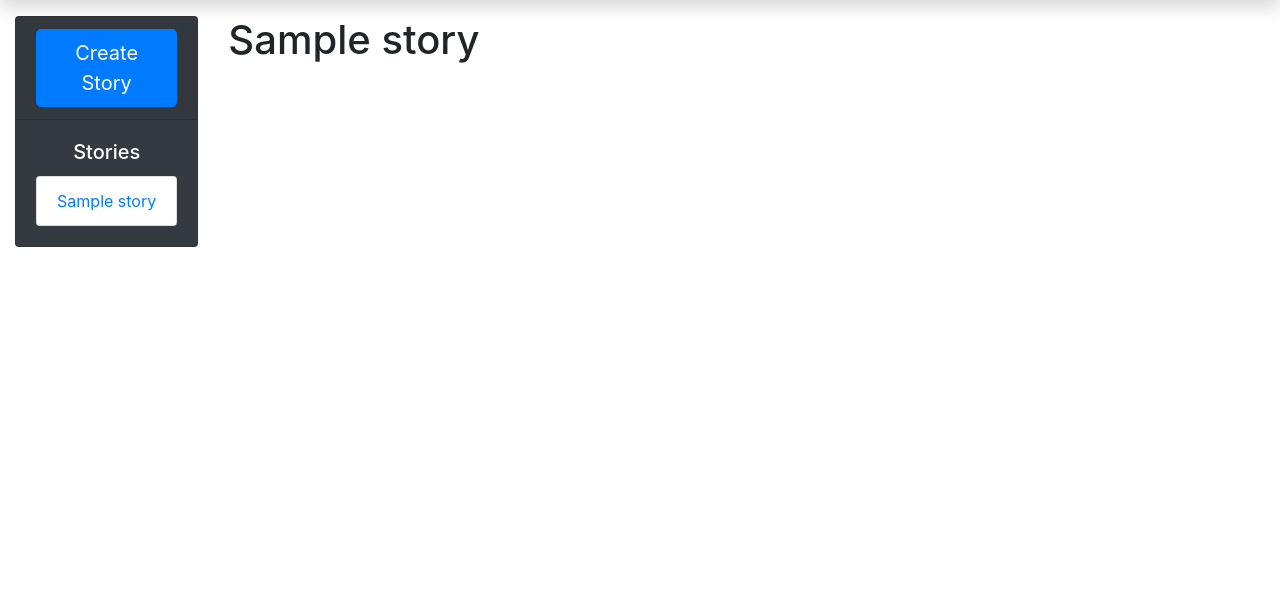
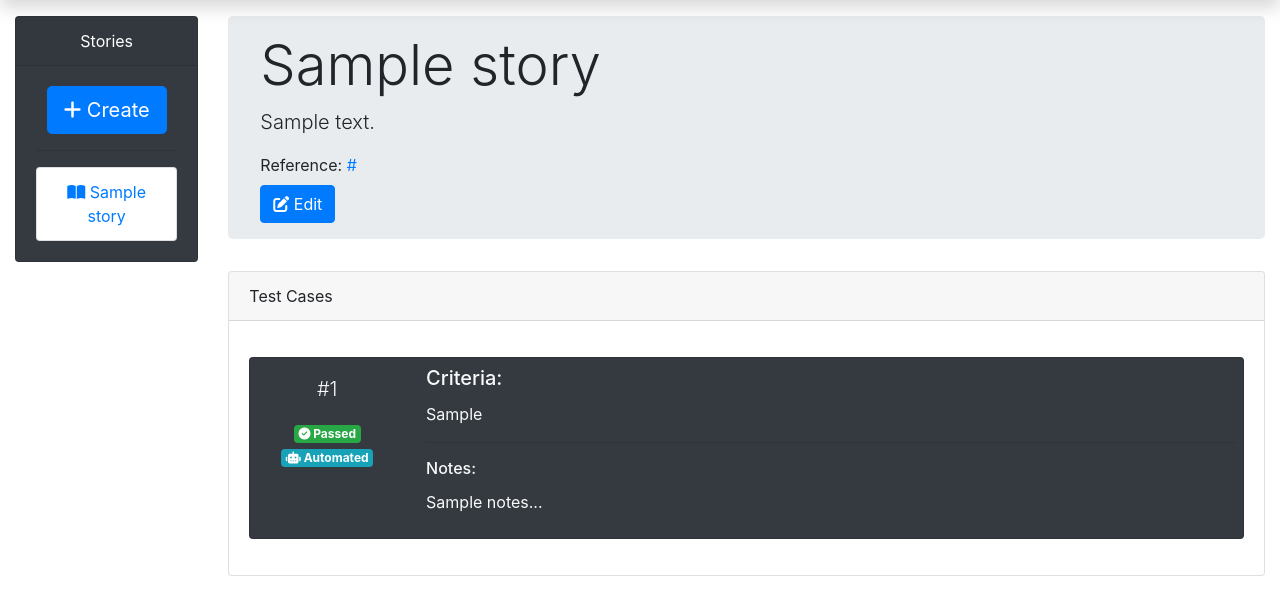
Before and after one commit to abuck351/kewayy-django, a Django app: template kewayy_project/templates/kewayy_app/show_story.html in a window 1280 px wide. Shown: the part 56-671 px from the top of the page. Run offline with Django 3.2, Linux system fonts and the light colour scheme; the template is opened without the code that fills it: values that come from a table or form of the project are taken from there, others are empty; tables that the repository leaves empty hold one stand-in row (values such as "Sample post"); some libraries are stand-ins or nearby versions.

Commit message:
Displays test cases

```diff
--- a/kewayy_project/kewayy_app/models.py
+++ b/kewayy_project/kewayy_app/models.py
@@ -3,10 +3,12 @@ from django.utils.text import slugify
 
 
 class Story(models.Model):
-    name_max_length = 128
+    name_max_length = 32
+    description_max_length = 128
     reference_url_max_length = 128
 
     name = models.CharField(max_length=name_max_length, unique=True)
+    description = models.CharField(max_length=description_max_length, null=True)
     # product = models.ForeignKey(Product, on_delete=models.CASCADE)
     reference_url = models.URLField(max_length=reference_url_max_length, null=True)
     slug = models.SlugField(unique=True)
--- a/kewayy_project/kewayy_app/templatetags/kewayy_template_tags.py
+++ b/kewayy_project/kewayy_app/templatetags/kewayy_template_tags.py
@@ -7,5 +7,9 @@ register = template.Library()
 @register.inclusion_tag('kewayy_app/stories_sidebar.html')
 def show_story_sidebar(current_story=None):
     all_stories = Story.objects.all()
+    return {'current_story': current_story, 'all_stories': all_stories}
 
-    return {'current_story': current_story, 'all_stories': all_stories}
+
+@register.inclusion_tag('kewayy_app/test_case.html')
+def show_test_case(test_case, index: int):
+    return {'test_case': test_case, 'index': index}
--- a/kewayy_project/kewayy_app/urls.py
+++ b/kewayy_project/kewayy_app/urls.py
@@ -6,6 +6,6 @@ app_name = 'kewayy_app'
 
 urlpatterns = [
     path('', views.index, name='index'),
-    path('story/<slug:story_slug>/', views.show_story, name='show_story'),
     path('stories/', views.show_all_stories, name='show_all_stories'),
+    path('stories/<slug:story_slug>/', views.show_story, name='show_story'),
 ]
--- a/kewayy_project/kewayy_app/views.py
+++ b/kewayy_project/kewayy_app/views.py
@@ -13,7 +13,9 @@ def show_story(request, story_slug):
 
     # Try to show the Story, except Story.DoesNotExist
     # context['story_slug'] = story_slug
-    context['story'] = Story.objects.get(slug=story_slug)
+    story = Story.objects.get(slug=story_slug)
+    context['story'] = story
+    context['test_cases'] = TestCase.objects.filter(story=story)
 
     return render(request, 'kewayy_app/show_story.html', context)
 
--- a/kewayy_project/templates/kewayy_app/base.html
+++ b/kewayy_project/templates/kewayy_app/base.html
@@ -7,8 +7,6 @@
         <meta name="viewport" content="width=device-width, initial-scale=1, shrink-to-fit=no">
         <title>Kewayy | {% block title_block %}Home{% endblock %}</title>
 
-        <script src="https://kit.fontawesome.com/42a03310d8.js"></script>
-
         <!--Bootstrap core CSS-->
         <link href="https://getbootstrap.com/docs/4.2/dist/css/bootstrap.min.css" rel="stylesheet" integrity="sha384-GJzZqFGwb1QTTN6wy59ffF1BuGJpLSa9DkKMp0DgiMDm4iYMj70gZWKYbI706tWS" crossorigin="anonymous">
     </head>
@@ -16,7 +14,7 @@
     <body>
 
         <nav class="navbar navbar-expand-lg sticky-top navbar-dark bg-dark shadow">
-            <a class="navbar-brand" href="#">
+            <a class="navbar-brand" href="{% url 'kewayy_app:index' %}">
                 <i class="fas fa-paw"></i> Kewayy
             </a>
             <button class="navbar-toggler" type="button" data-toggle="collapse" data-target="#navbarNavDropdown" aria-controls="navbarNavDropdown" aria-expanded="false" aria-label="Toggle navigation">
@@ -67,6 +65,7 @@
         </footer> -->
 
         <!--JavaScript-->
+        <script src="https://kit.fontawesome.com/42a03310d8.js"></script>
         <script src="https://code.jquery.com/jquery-3.3.1.slim.min.js" integrity="sha384-q8i/X+965DzO0rT7abK41JStQIAqVgRVzpbzo5smXKp4YfRvH+8abtTE1Pi6jizo" crossorigin="anonymous"></script>
         <script>window.jQuery || document.write('<script src="https://getbootstrap.com/docs/4.2/assets/js/vendor/jquery-slim.min.js"><\/script>')</script><script src="https://getbootstrap.com/docs/4.2/dist/js/bootstrap.bundle.min.js" integrity="sha384-zDnhMsjVZfS3hiP7oCBRmfjkQC4fzxVxFhBx8Hkz2aZX8gEvA/jsP3eXRCvzTofP" crossorigin="anonymous"></script>
     </body>
--- a/kewayy_project/templates/kewayy_app/show_story.html
+++ b/kewayy_project/templates/kewayy_app/show_story.html
@@ -10,7 +10,37 @@
     <div class="row">
         {% show_story_sidebar story %}
         <div class="col my-3">
-            <h1>{{ story.name }}</h1>
+            <div class="jumbotron py-3">
+                <h1 class="display-4">{{ story.name }}</h1>
+
+                <!--Description-->
+                {% if story.description %}
+                    <p class="lead">{{ story.description }}</p>
+                {% endif %}
+
+                <!--Reference URL-->
+                {% if story.reference_url %}
+                    <div class="my-2">
+                        Reference: <a href="{{ story.reference_url }}" target="_blank">{{ story.reference_url }}</a>
+                        <br>
+                    </div>
+                {% endif %}
+
+                <button type="button" class="btn btn-primary" data-toggle="modal" data-target="#editStoryModel">
+                    <i class="fas fa-edit"></i> Edit
+                </button>
+            </div>
+
+            <div class="card">
+                <div class="card-header">
+                    Test Cases
+                </div>
+                <div class="card-body">
+                    {% for test_case in test_cases %}
+                        {% show_test_case test_case forloop.counter %}
+                    {% endfor %}
+                </div>
+            </div>
         </div>
     </div>
 {% endblock %}
--- a/kewayy_project/templates/kewayy_app/stories_sidebar.html
+++ b/kewayy_project/templates/kewayy_app/stories_sidebar.html
@@ -1,15 +1,20 @@
 <!--Sidebar-->
-<div class="col-sm-12 col-md-12 col-xl-2 my-3">
+<div class="col-sm-12 col-md-3 col-xl-2 my-3">
     <div class="card bg-dark text-white text-center">
         <div class="card-header">
-            <a class="btn btn-primary btn-lg" href="#">Create Story</a>
+            Stories
         </div>
         <div class="card-body">
-            <h5 class="card-title">Stories</h5>
+            <a class="btn btn-primary btn-lg" href="#">
+                <i class="fas fa-plus"></i> Create
+            </a>
+            <hr>
             <ul class="list-group mt-2">
                 {% for s in all_stories %}
                     <li class="list-group-item">
-                        <a href="{% url 'kewayy_app:show_story' s.slug %}">{{ s.name }}</a>
+                        <a href="{% url 'kewayy_app:show_story' s.slug %}">
+                                <i class="fas fa-book-open"></i> {{ s.name }}
+                        </a>
                     </li>
                 {% endfor %}
             </ul>
--- /dev/null
+++ b/kewayy_project/templates/kewayy_app/test_case.html
@@ -0,0 +1,35 @@
+<div class="card bg-dark text-light p-2 my-3">
+    <div class="row">
+        <div class="col-sm-12 col-md-2 text-center my-2">
+            <p class="lead">#{{ index }}</p>
+            <!--Passed?-->
+            {% if test_case.has_passed %}
+                <span class="badge badge-success"><i class="fas fa-check-circle"></i> Passed</span>
+                <br>
+            {% else %}
+                <span class="badge badge-danger"><i class="fas fa-times-circle"></i> Failed</span>
+                <br>
+            {% endif %}
+
+            <!--Automated?-->
+            {% if test_case.is_automated %}
+                <span class="badge badge-info"><i class="fas fa-robot"></i> Automated</span>
+                <br>
+            {% endif %}
+
+            <!--Tags-->
+
+            <!-- <button type="button" class="btn btn-primary" data-toggle="modal" data-target="#editTestCase{{ test_case.id }}">
+                <i class="fas fa-edit"></i> Edit
+            </button> -->
+
+        </div>
+        <div class="col">
+            <h5 class="card-title">Criteria:</h5>
+            <p>{{ test_case.criteria }}</p>
+            <hr>
+            <h6 class="card-title">Notes:</h6>
+            <p>Sample notes...</p>
+        </div>
+    </div>
+</div>
```
Also changed, not shown: kewayy_project/kewayy_app/migrations/0004_auto_20190908_0418.py (added).
